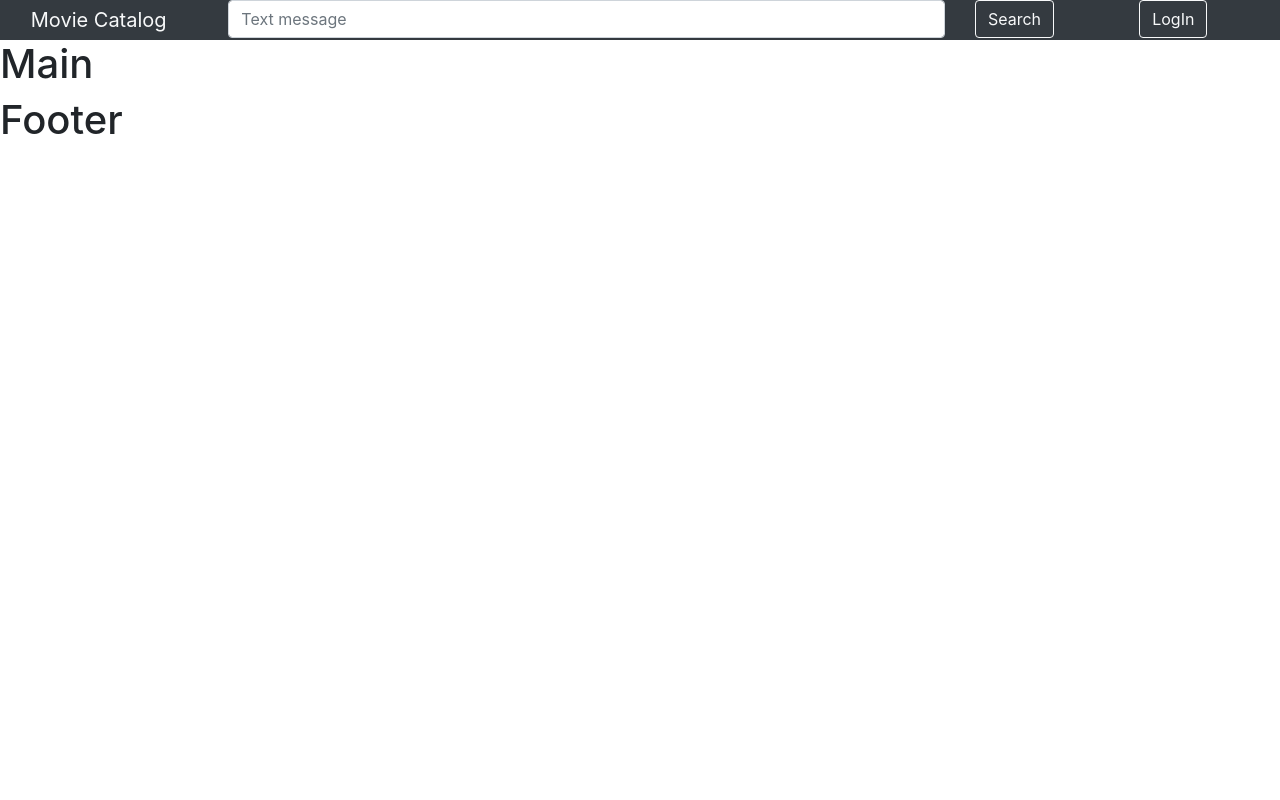
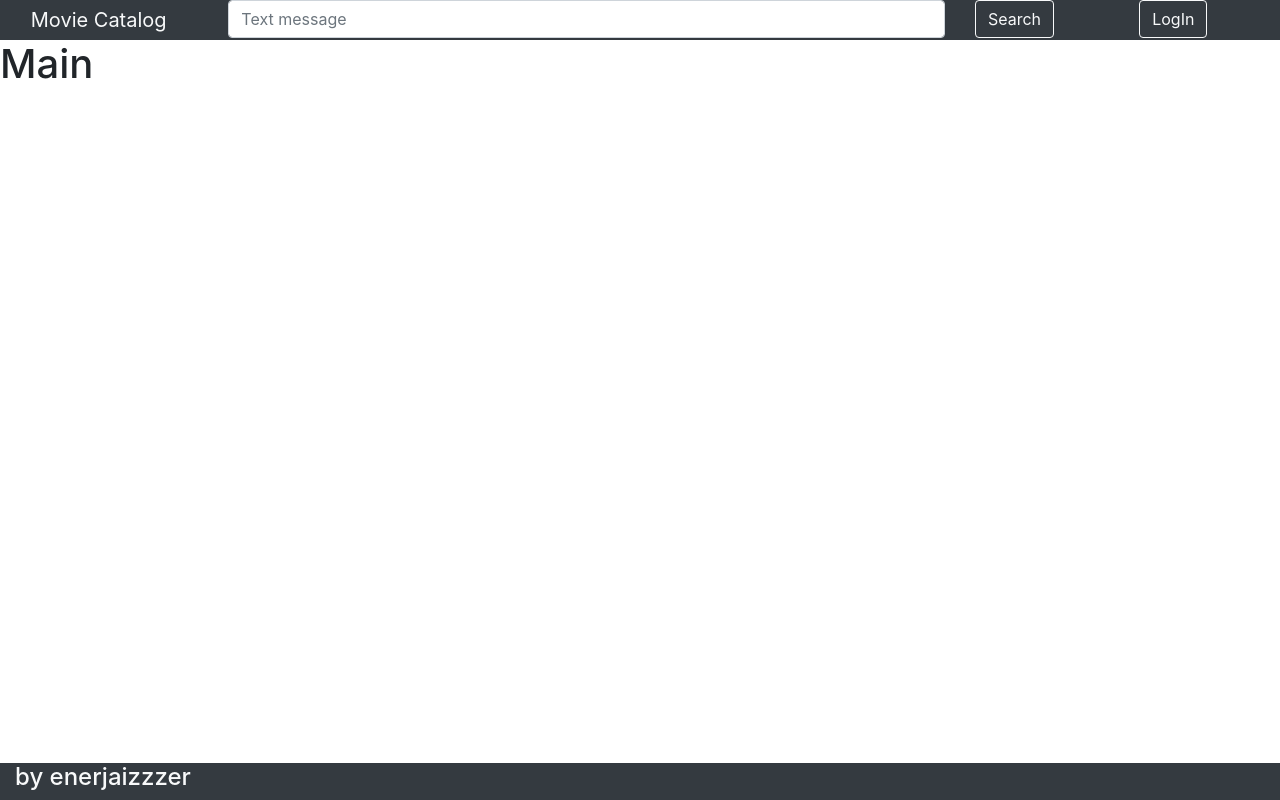
Before and after one commit to enerjaizzzer/Test, a React (Create React App) app: page / in a window 1280 px wide. Built offline with nearby package versions, Linux system fonts and the light colour scheme.

Commit message:
feat: add footer

```diff
--- a/src/components/Footer/Footer.js
+++ b/src/components/Footer/Footer.js
@@ -1,8 +1,15 @@
 import React from 'react';
+import { Container, Row, Col } from 'react-bootstrap';
 
 const Footer = () => {
   return (
-    <h1>Footer</h1>
+    <Container className="fixed-bottom bg-dark" fluid>
+      <Row>
+        <Col>
+          <h4 className="text-light">by enerjaizzzer </h4>
+        </Col>
+      </Row>
+    </Container>
   );
 }
 
--- a/src/components/Header/Header.js
+++ b/src/components/Header/Header.js
@@ -21,7 +21,7 @@ const Header = ({
       >
         <Row>
           <Col xs={2}>
-            <Navbar.Brand href="#home" className="text-light logo">Movie Catalog</Navbar.Brand>
+            <Navbar.Brand href="#home" className="text-light">Movie Catalog</Navbar.Brand>
           </Col>
           <Col
             xl={7}
@@ -60,7 +60,7 @@ const Header = ({
           )}
           {(login) && (
             <Col xs={2}>
-              <h3>{nickName}</h3>
+              <h4 className='text-light'>{nickName}</h4>
             </Col>
           )}
         </Row>
```
